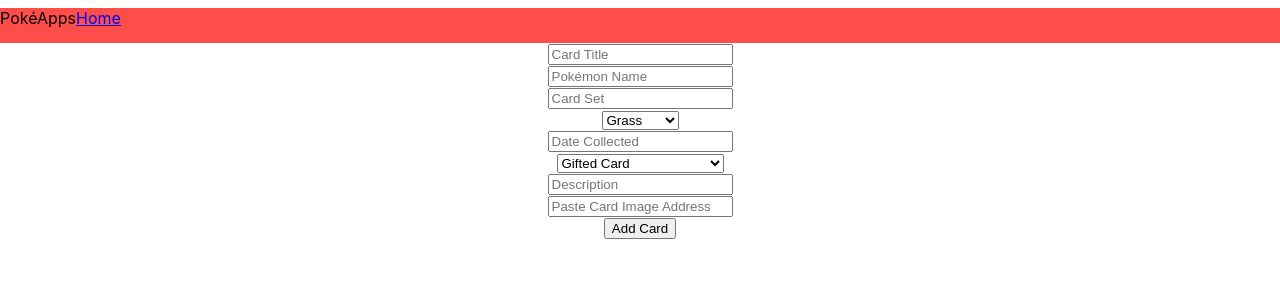
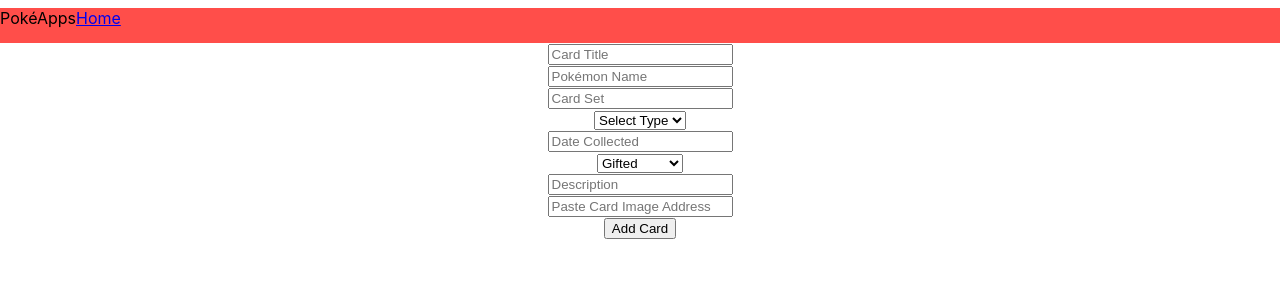
Before and after one commit to Bri-Gonzalez/PokeBinder, a React (Create React App) app in the folder client/: page /add in a window 1280 px wide. Shown: the top 300 px of the page. Built offline with nearby package versions, Linux system fonts and the light colour scheme; no server answers; a web font is replaced by a local one.

Commit message:
got form to work

```diff
--- a/client/src/components/CardDetails.css
+++ b/client/src/components/CardDetails.css
@@ -15,8 +15,26 @@
 
 .card-image-container img {
   height: 300px;
+  margin: 5px;
+}
+
+.right-details-container {
+  margin: 5px;
 }
 
 .name-type-container {
   display: inline-flex;
+  justify-content: center;
+  align-items: center;
 }
+
+.name {
+  margin: 5px;
+}
+
+.type {
+  margin: 5px;
+  background-color: rgb(238, 237, 237);
+  border-radius: 20px;
+  padding: 0;
+}
--- a/client/src/components/CardDetails.jsx
+++ b/client/src/components/CardDetails.jsx
@@ -23,12 +23,12 @@ function CardDetails() {
         <div className="card-image-container">
           <img src={card?.fields?.image} alt={card?.fields?.title} />
         </div>
-        <div>
+        <div className="right-details-container">
           <div className="name-type-container">
-            <div>
+            <div className="name">
               <h3>{card?.fields?.name}</h3>
             </div>
-            <div>
+            <div className="type">
               <p>{card?.fields?.type}</p>
             </div>
           </div>
--- a/client/src/components/Form.jsx
+++ b/client/src/components/Form.jsx
@@ -25,6 +25,7 @@ function Form(props) {
       />
       <br />
       <select name="type" id="type" onChange={(e) => props.setType(e.target.value)}>
+        <option>Select Type</option>
         <option value={props.type.grass}>
           Grass
         </option>
@@ -69,13 +70,13 @@ function Form(props) {
       <br />
       <select name="obtained" id="obtained" onChange={(e) => props.setObtained(e.target.value)}>
         <option value={props.obtained.gifted}>
-          Gifted Card
+          Gifted
         </option>
         <option value={props.obtained.pulled}>
-          Pulled Card from a Pack
+          Pulled
         </option>
         <option value={props.obtained.purchased}>
-          Purchased Card
+          Purchased
         </option>
       </select>
       <br />
```
